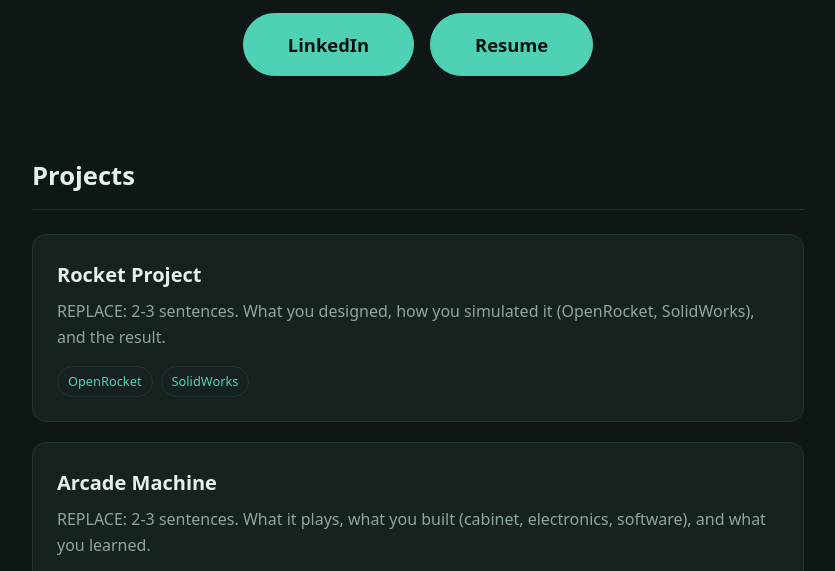
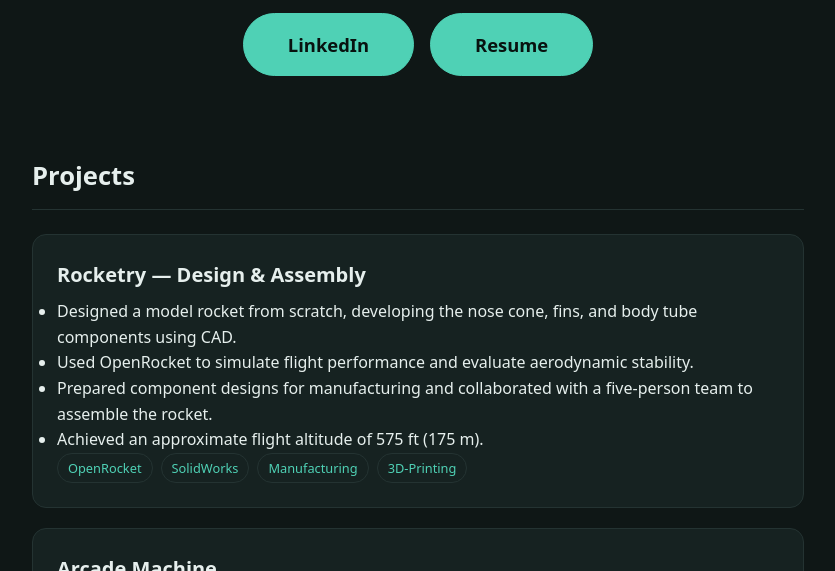
Before and after one commit to avishan035/avishan, a plain HTML site: page index.html in a window 1280 px wide. Shown: the part 215-786 px from the top of the page, without its empty margins (222-1057 px from the left). Drawn offline with Linux system fonts and the light colour scheme.

Commit message:
Rocket section

```diff
--- a/index.html
+++ b/index.html
@@ -30,16 +30,21 @@
 
       <article class="project">
         <!-- <img src="images/rocket.jpg" alt="Rocket project"> -->
-        <h3>Rocket Project</h3>
-        <p>REPLACE: 2-3 sentences. What you designed, how you simulated it (OpenRocket, SolidWorks), and the result.</p>
-        <ul class="tags"><li>OpenRocket</li><li>SolidWorks</li></ul>
+        <h3>Rocketry — Design & Assembly</h3>
+        <ul>
+          <li>Designed a model rocket from scratch, developing the nose cone, fins, and body tube components using CAD.</li>
+          <li>Used OpenRocket to simulate flight performance and evaluate aerodynamic stability.</li>
+          <li>Prepared component designs for manufacturing and collaborated with a five-person team to assemble the rocket.</li>
+          <li>Achieved an approximate flight altitude of 575 ft (175 m).</li>
+        </ul>
+        <ul class="tags"><li>OpenRocket</li><li>SolidWorks</li><li>Manufacturing</li><li>3D-Printing</li></ul>
         <!-- <a class="more" href="https://github.com/avishan035/REPO-NAME">View on GitHub →</a> -->
       </article>
 
       <article class="project">
         <!-- <img src="images/arcade.jpg" alt="Arcade machine"> -->
         <h3>Arcade Machine</h3>
-        <p>REPLACE: 2-3 sentences. What it plays, what you built (cabinet, electronics, software), and what you learned.</p>
+
         <ul class="tags"><li>REPLACE</li><li>REPLACE</li></ul>
         <!-- <a class="more" href="https://github.com/avishan035/REPO-NAME">View on GitHub →</a> -->
       </article>
```
